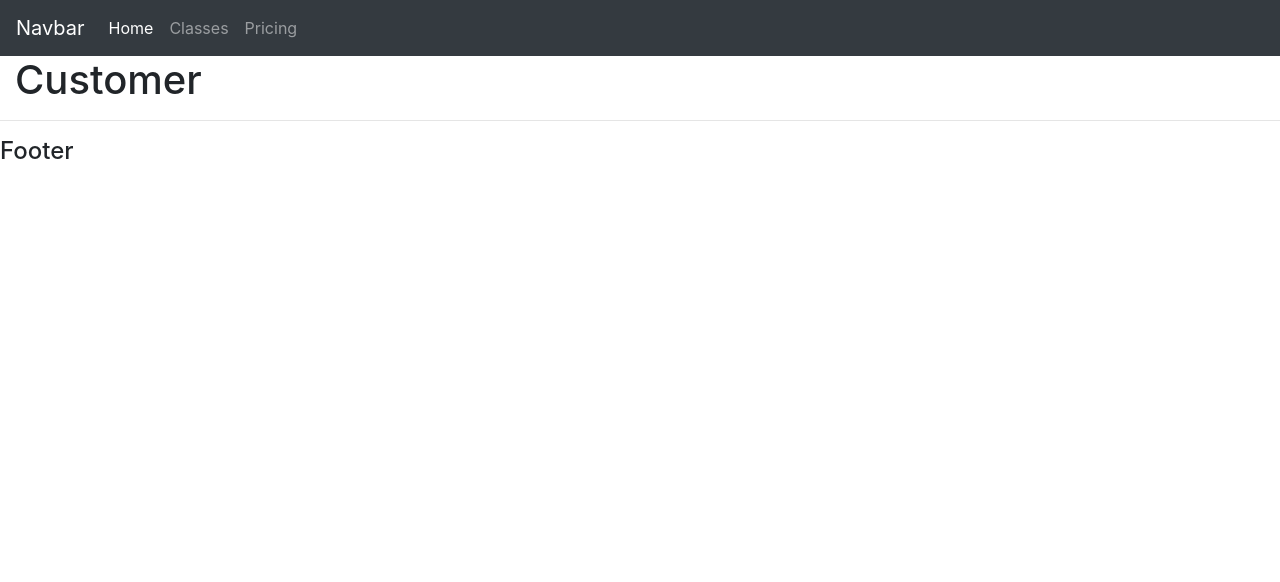
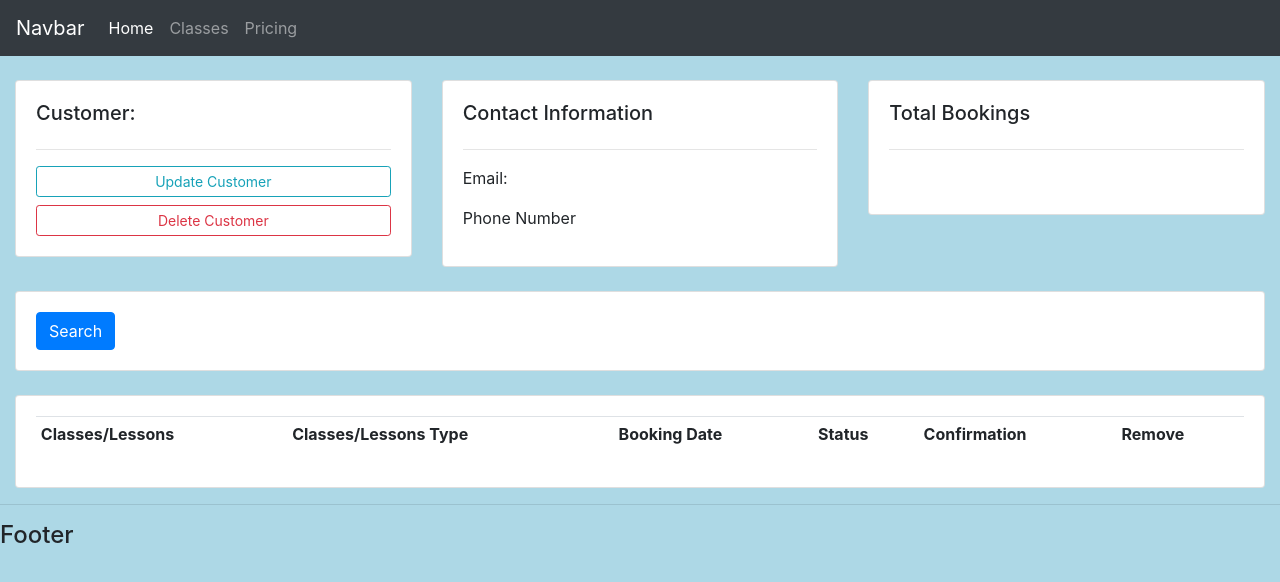
Before and after one commit to MonikaMula/Surfing-Class-Booking, a Django app: page /customer/ in a window 1280 px wide. Shown: the top 582 px of the page. Run offline with Django 3.2, Linux system fonts and the light colour scheme; lists and menus that the app fills with data are empty.

Commit message:
new templates in booking system & errors
undefined

```diff
--- a/BookingSystem/templates/bookingsystem/customer.html
+++ b/BookingSystem/templates/bookingsystem/customer.html
@@ -2,6 +2,66 @@
 
 {% block content %}
 
-    <h1>Customer</h1>
+    <br>
 
-{% endblock %}
+<div class="row">
+    <div class="col-md">
+        <div class="card card-body">
+            <h5>Customer:</h5>
+            <hr>
+            <a class="btn btn-outline-info btn-sm btn-block" href="">Update Customer</a>
+            <a class="btn btn-outline-danger btn-sm btn-block" href="">Delete Customer</a>
+        </div>
+    </div>
+
+    <div class="col-md">
+        <div class="card card-body">
+            <h5>Contact Information</h5>
+            <hr>
+            <p>Email:</p>
+            <p>Phone Number</p>
+        </div>
+    </div>
+
+    <div class="col-md">
+        <div class="card card-body">
+            <h5>Total Bookings</h5>
+            <hr>
+            <h1 style="text-align: center;padding: 10px"></h1>
+        </div>
+    </div>
+</div>
+
+    <br>
+    <div class="row">
+        <div class="col">
+            <div class="card card-body">
+                <from method="get">
+
+                <button class="btn btn-primary" type="submit">Search</button>
+                </form>
+            </div>
+        </div>
+    </div>
+    <br>
+
+    <div class="row">
+        <div class="col-md">
+            <div class="card card-body">
+                <table class="table table-sm">
+                    <tr>
+                        <th>Classes/Lessons</th>
+                        <th>Classes/Lessons Type</th>
+                        <th>Booking Date</th>
+                        <th>Status</th>
+                        <th>Confirmation</th>
+                        <th>Remove</th>
+                    </tr>
+                </table>
+            </div>
+        </div>
+    </div>
+
+</div>
+
+{% endblock content %}
--- a/BookingSystem/templates/bookingsystem/home.html
+++ b/BookingSystem/templates/bookingsystem/home.html
@@ -1,6 +1,7 @@
 {% extends 'bookingsystem/main.html' %}
 
 {% block content %}
+
 {% include 'bookingsystem/status.html' %}
     <h1>Home</h1>
 
@@ -43,4 +44,4 @@
 
 </div>
 
-{% endblock%}
+{% endblock content %}
--- a/BookingSystem/templates/bookingsystem/main.html
+++ b/BookingSystem/templates/bookingsystem/main.html
@@ -3,6 +3,27 @@
 <head>
     <title>Booking System</title>
     <link rel="stylesheet" href="https://cdn.jsdelivr.net/npm/bootstrap@4.4.1/dist/css/bootstrap.min.css" integrity="sha384-Vkoo8x4CGsO3+Hhxv8T/Q5PaXtkKtu6ug5TOeNV6gBiFeWPGFN9MuhOf23Q9Ifjh" crossorigin="anonymous">
+
+    <style>
+
+        body{
+            background-color: #add8e6;
+        }
+
+        #total-bookings{
+            background-color: #4169e1;
+        }
+
+        #confirmed-bookings{
+            background-color: #4169e1;
+        }
+
+        #pending-bookings{
+            background-color: #4169e1;
+        }
+
+
+    </style>
 </head>
 <body>
     {% include 'bookingsystem/navbar.html' %}
--- a/BookingSystem/templates/bookingsystem/status.html
+++ b/BookingSystem/templates/bookingsystem/status.html
@@ -3,7 +3,7 @@
 <div class="row">
     <div class="col">
         <div class="col-md">
-            <div class="card text-center text-white mb-3" id="total-orders">
+            <div class="card text-center text-white mb-3" id="total-bookings">
                 <div class="card-header">
                     <h5 class="card-title">Total Bookings</h5>
                 </div>
@@ -16,7 +16,7 @@
 
     <div class="col">
         <div class="col-md">
-            <div class="card text-center text-white mb-3" id="total-orders">
+            <div class="card text-center text-white mb-3" id="confirmed-bookings">
                 <div class="card-header">
                     <h5 class="card-title">Confirmed Bookings</h5>
                 </div>
@@ -29,7 +29,7 @@
 
     <div class="col">
         <div class="col-md">
-            <div class="card text-center text-white mb-3" id="total-orders">
+            <div class="card text-center text-white mb-3" id="pending-bookings">
                 <div class="card-header">
                     <h5 class="card-title">Pending Bookings</h5>
                 </div>
```
Also changed, not shown: BookingSystem/templates/bookingsystem/classes.html (+20 -2 lines).
